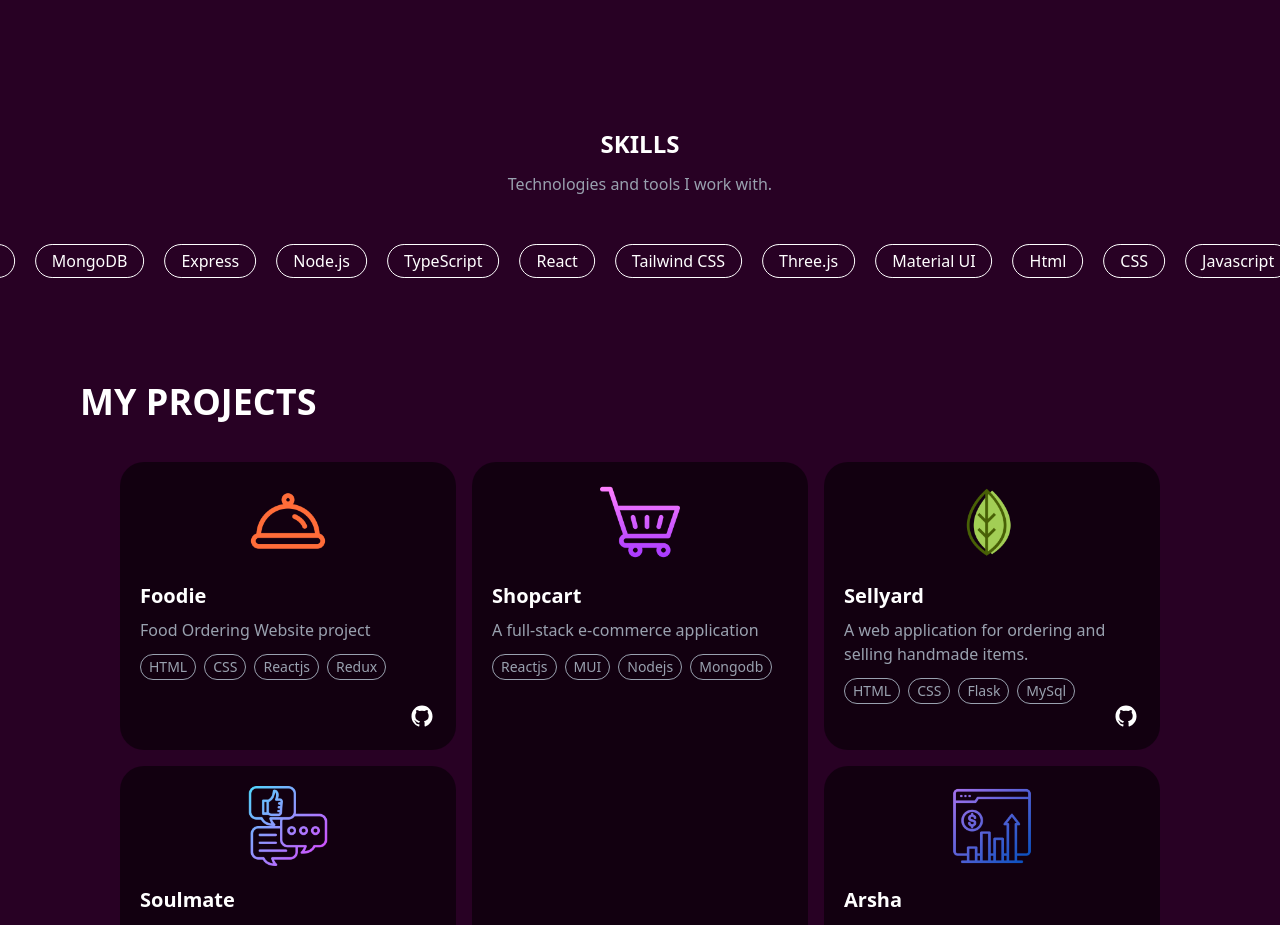
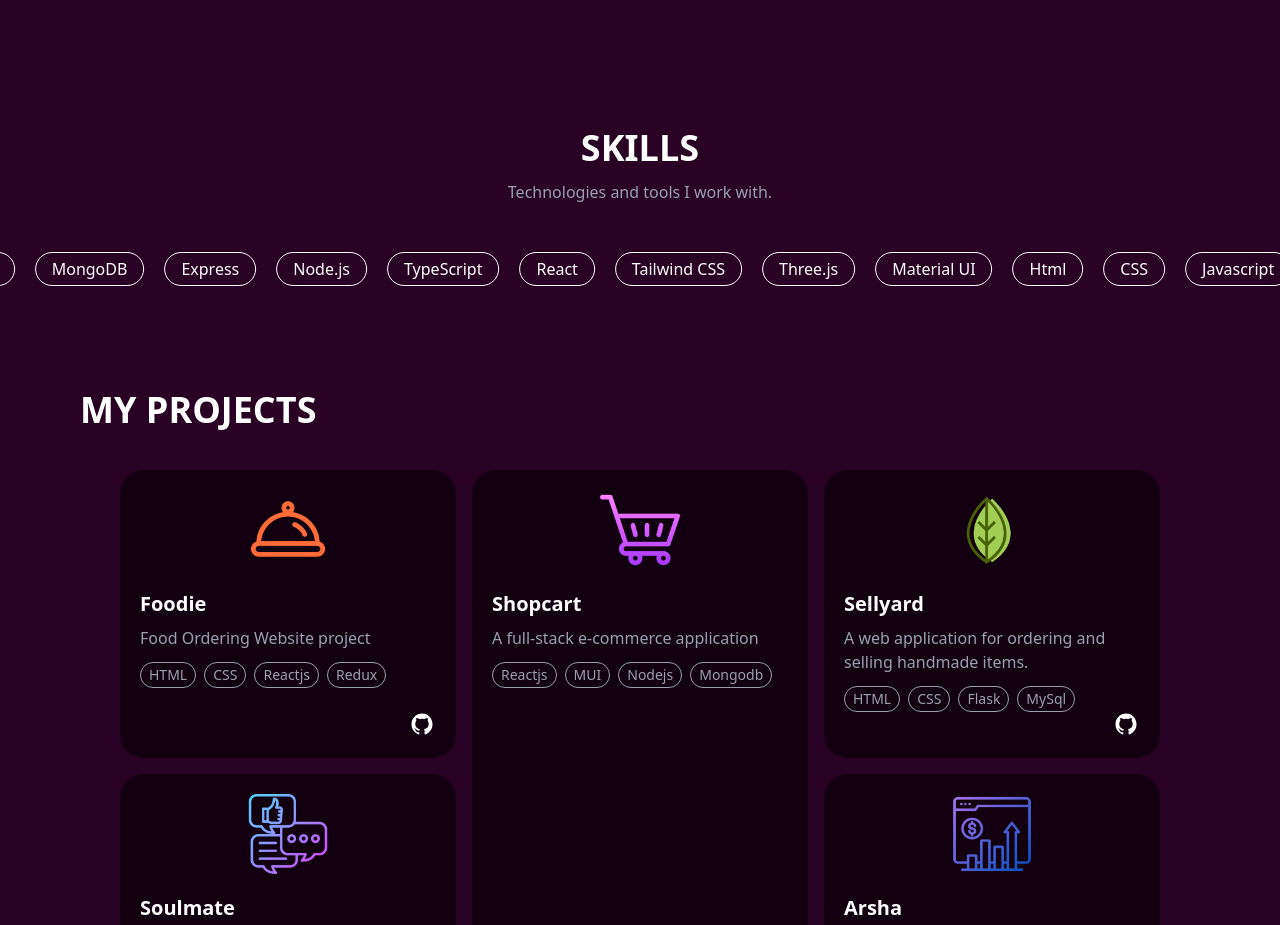
Before and after one commit to Jeniya14/my-portfolio, a React (Vite) app: page / in a window 1280 px wide. Shown: the part 1180-2105 px from the top of the page. Built offline with nearby package versions, Linux system fonts and the light colour scheme.

Commit message:
design update

```diff
--- /dev/null
+++ b/src/section/About.jsx
@@ -0,0 +1,7 @@
+const About = () => {
+  return (
+    <div>About</div>
+  )
+}
+
+export default About
--- a/src/section/Hero.jsx
+++ b/src/section/Hero.jsx
@@ -54,9 +54,6 @@ const Hero = () => {
             I’m constantly learning and improving, expanding my skills to stay updated in  and <i>Every day, I aim to become a better developer and create work I can be proud of</i>.
           </p>
           </div>
-
-
-
         </div>
       </div>
     </section>
--- a/src/section/Skill.jsx
+++ b/src/section/Skill.jsx
@@ -18,7 +18,7 @@ export default function Skills() {
     <section className="w-full py-16 my-8 text-white">
       <div className=" mx-auto ">
 
-        <h2 className="text-2xl font-bold text-center mb-3">SKILLS</h2>
+        <h2 className="text-2xl md:text-4xl font-bold text-center mb-3">SKILLS</h2>
         <p  className="sm:text-gray-400 text-gray-200 text-center mb-10">
           Technologies and tools I work with.
         </p>
```
